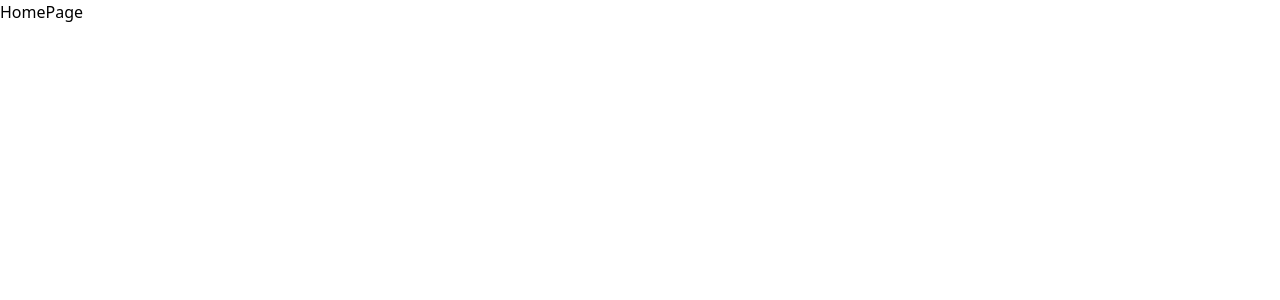
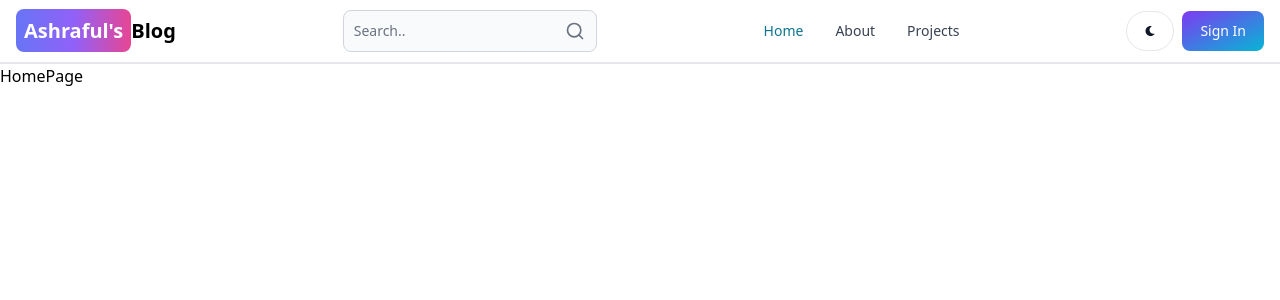
Before and after one commit to Ashraf-ul-I/Year-2024, a React (Vite) app in the folder Aprill-24/Blog-App-Wth-Dashboard/client/: page / in a window 1280 px wide. Shown: the top 300 px of the page. Built offline with nearby package versions, Linux system fonts and the light colour scheme.

Commit message:
UPDATE-2: Complete the Header Component Navbar using the flowbite-react ui

```diff
--- a/Aprill-24/Blog-App-Wth-Dashboard/client/package.json
+++ b/Aprill-24/Blog-App-Wth-Dashboard/client/package.json
@@ -10,8 +10,10 @@
     "preview": "vite preview"
   },
   "dependencies": {
+    "flowbite-react": "^0.8.0",
     "react": "^18.2.0",
     "react-dom": "^18.2.0",
+    "react-icons": "^5.0.1",
     "react-router-dom": "^6.22.3"
   },
   "devDependencies": {
--- a/Aprill-24/Blog-App-Wth-Dashboard/client/src/App.jsx
+++ b/Aprill-24/Blog-App-Wth-Dashboard/client/src/App.jsx
@@ -6,9 +6,11 @@
 import SignUpPage from './pages/SignUpPage'
 import DashboardPage from './pages/DashboardPage'
 import ProjectsPage from './pages/ProjectsPage'
+import Header from './components/Header'
 const App = () => {
   return (
     <BrowserRouter>
+      <Header />
       <Routes>
         <Route path='/' element={<HomePage />} />
         <Route path='/about' element={<About />} />
--- /dev/null
+++ b/Aprill-24/Blog-App-Wth-Dashboard/client/src/components/Header.jsx
@@ -0,0 +1,58 @@
+import React from 'react'
+import { Button, Navbar, NavbarToggle, TextInput } from 'flowbite-react';
+import { Link, useLocation } from 'react-router-dom';
+import { AiOutlineSearch } from 'react-icons/ai'
+import { FiSearch } from 'react-icons/fi';
+import { FaMoon } from 'react-icons/fa';
+
+const Header = () => {
+    const path = useLocation().pathname;
+    return (
+        <Navbar className='border-b-2'>
+            <Link to="/" className='self-center whitespace-nowrap text-sm sm:text-xl font-semibold dark:text-white'>
+                <span className='px-2 py-2 bg-gradient-to-r from-indigo-500 via-purple-500 to-pink-500 rounded-lg text-white'>Ashraful's</span>
+                Blog
+            </Link>
+
+            <form action="">
+                {/* This textInput is from the flowbite here we use rightIcon means it will show a search icon in the right side of the search input we dont need to write code so much  */}
+                <TextInput type='text'
+                    placeholder='Search..'
+                    rightIcon={FiSearch}
+                    className='hidden lg:inline' />
+            </form>
+            {/* here this tailwind lg:hidden means in large screen it will not visible to page and pill is for just rounded the search logo in pill */}
+            <Button className='w-12 h-10 lg:hidden' color='gray' pill>
+                <FiSearch />
+            </Button>
+            {/* this div flex will make the two button stay align together  */}
+            <div className='flex gap-2 md:order-2'>
+                <Button className='w-12 h-10 hidden sm:inline' color='gray' pill><FaMoon /></Button>
+                <Link to='/sign-in'>
+                    <Button gradientDuoTone="purpleToBlue">Sign In</Button>
+                </Link>
+                <NavbarToggle />
+            </div>
+            <Navbar.Collapse >
+                <Navbar.Link active={path === "/"} as={'div'}>
+                    <Link to='/'>
+                        Home
+                    </Link>
+                </Navbar.Link>
+                <Navbar.Link active={path === "/about"} as={'div'}>
+                    <Link to='/about'>
+                        About
+                    </Link>
+                </Navbar.Link>
+                <Navbar.Link active={path === "/projects"} as={'div'}>
+                    <Link to='/projects'>
+                        Projects
+                    </Link>
+                </Navbar.Link>
+            </Navbar.Collapse>
+
+        </Navbar>
+    )
+}
+
+export default Header
--- a/Aprill-24/Blog-App-Wth-Dashboard/client/tailwind.config.js
+++ b/Aprill-24/Blog-App-Wth-Dashboard/client/tailwind.config.js
@@ -1,12 +1,16 @@
 /** @type {import('tailwindcss').Config} */
+const flowbite = require("flowbite-react/tailwind");
 export default {
   content: [
     "./index.html",
     "./src/**/*.{js,ts,jsx,tsx}",
+    flowbite.content(),
   ],
 
   theme: {
     extend: {},
   },
-  plugins: [],
+  plugins: [
+    flowbite.plugin(),
+  ],
 }
```
Also changed, not shown: 1 other file (tests, documents, lock files or other folders).
